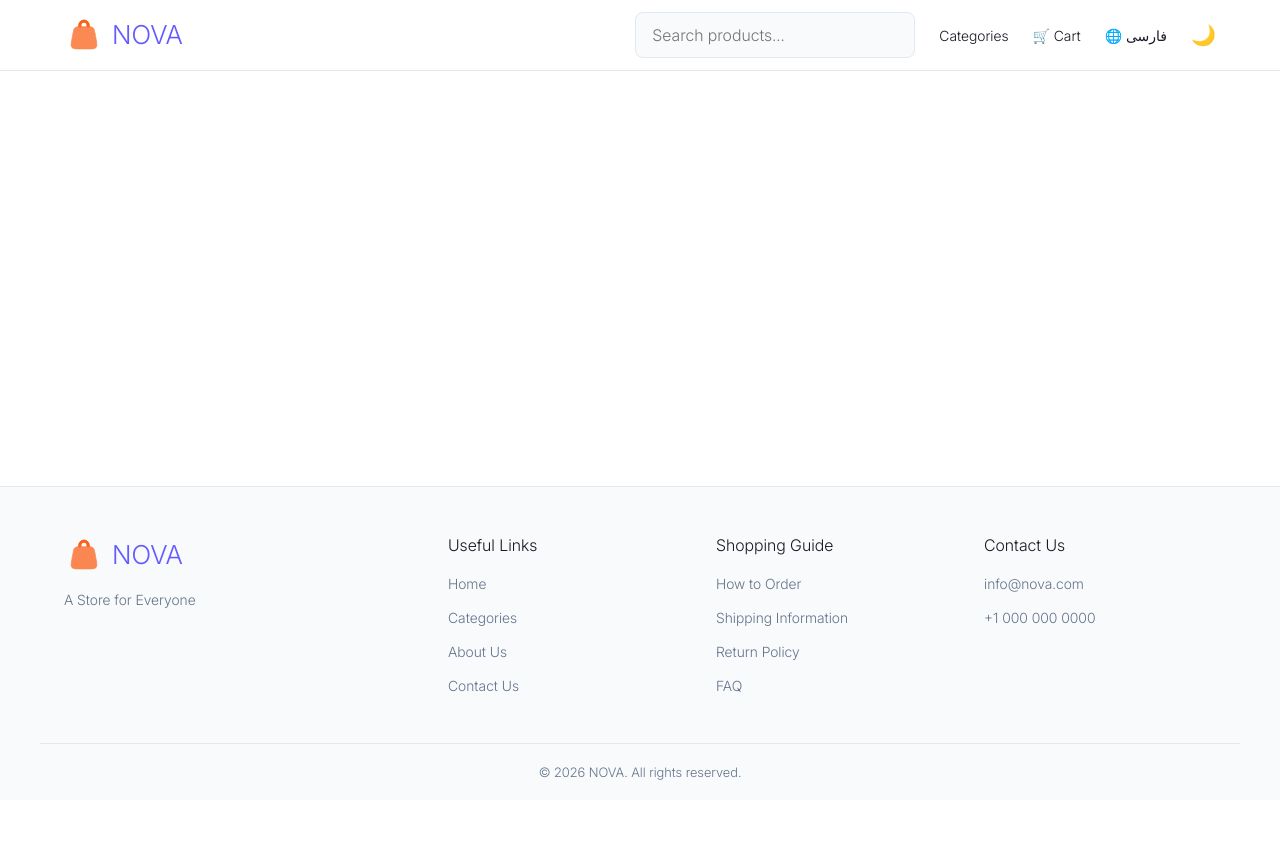
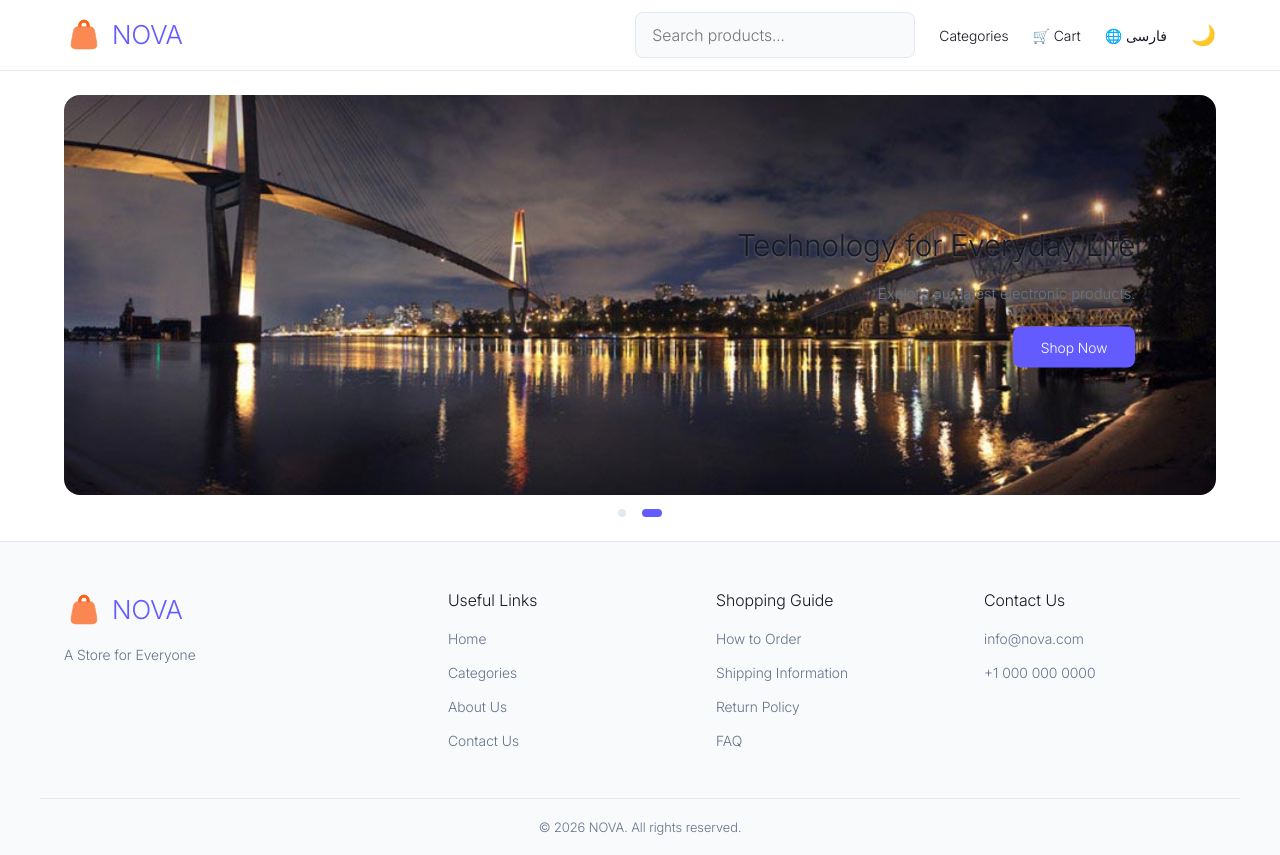
Before and after one commit to pourghasemi/novaStore, a Next.js app: page /en in a window 1280 px wide. Before the commit the page ends 800 px from the top, so only its background shows below. Built offline with nearby package versions, Linux system fonts and the light colour scheme; no server answers.

Commit message:
feat: add carousel to homepage

```diff
--- a/src/app/[locale]/page.tsx
+++ b/src/app/[locale]/page.tsx
@@ -1,5 +1,9 @@
+import Carousel from '@/components/Carousel/Carousel';
+
 export default function Home() {
   return (
-    <div></div>
+    <div>
+      <Carousel />
+    </div>
   );
 }
--- /dev/null
+++ b/src/components/Carousel/Carousel.styles.ts
@@ -0,0 +1,127 @@
+
+import styled from 'styled-components';
+import { Link } from '@/i18n/navigation';
+
+export const CarouselContainer = styled.section`
+  width: 100%;
+  max-width: 1200px;
+  margin: 24px auto;
+  padding: 0 24px;
+`;
+
+export const CarouselContent = styled.div`
+  position: relative;
+  width: 100%;
+  height: 400px;
+  overflow: hidden;
+  border-radius: 16px;
+  background: ${({ theme }) => theme.colors.card};
+
+  @media (max-width: 768px) {
+    height: 300px;
+  }
+
+  @media (max-width: 480px) {
+    height: 250px;
+  }
+`;
+
+export const CarouselImage = styled.img`
+  position: absolute;
+  inset: 0;
+  width: 100%;
+  height: 100%;
+  object-fit: cover;
+  display: block;
+`;
+
+export const CarouselText = styled.div`
+  position: absolute;
+  top: 50%;
+  right: 7%;
+  transform: translateY(-50%);
+  z-index: 1;
+  width: 40%;
+  text-align: right;
+
+  @media (max-width: 768px) {
+    right: 5%;
+    width: 50%;
+  }
+
+  @media (max-width: 480px) {
+    width: 65%;
+  }
+`;
+
+export const CarouselTitle = styled.h2`
+  color: ${({ theme }) => theme.colors.text};
+  font-size: 30px;
+  font-weight: 700;
+  line-height: 1.5;
+  margin-bottom: 12px;
+  text-shadow: 0 1px 3px rgba(255, 255, 255, 0.25);
+
+  @media (max-width: 768px) {
+    font-size: 22px;
+  }
+
+  @media (max-width: 480px) {
+    font-size: 18px;
+  }
+`;
+
+export const CarouselDescription = styled.p`
+  color: ${({ theme }) => theme.colors.textSecondary};
+  font-size: 15px;
+  line-height: 1.8;
+  margin-bottom: 20px;
+
+  @media (max-width: 480px) {
+    font-size: 12px;
+    margin-bottom: 14px;
+  }
+`;
+
+export const CarouselButton = styled(Link)`
+  display: inline-block;
+  text-decoration: none;
+  border: none;
+  border-radius: 8px;
+  padding: 12px 28px;
+  background: ${({ theme }) => theme.colors.primary};
+  color: white;
+  font-size: 14px;
+  font-weight: 600;
+  cursor: pointer;
+  transition: opacity 0.2s ease;
+
+  &:hover {
+    opacity: 0.85;
+  }
+
+  @media (max-width: 480px) {
+    padding: 10px 20px;
+    font-size: 12px;
+  }
+`;
+
+export const CarouselControls = styled.div`
+  display: flex;
+  align-items: center;
+  justify-content: center;
+  gap: 16px;
+  margin-top: 14px;
+`;
+
+export const Dot = styled.button<{ $active: boolean }>`
+  width: ${({ $active }) => ($active ? '20px' : '8px')};
+  height: 8px;
+  padding: 0;
+  border: none;
+  border-radius: 10px;
+  background: ${({ theme, $active }) =>
+    $active ? theme.colors.primary : theme.colors.border};
+  cursor: pointer;
+  transition: all 0.2s ease;
+`;
--- /dev/null
+++ b/src/components/Carousel/Carousel.tsx
@@ -0,0 +1,84 @@
+
+'use client';
+
+import { useEffect, useState } from 'react';
+import { useTranslations } from 'next-intl';
+
+import {
+  CarouselContainer,
+  CarouselContent,
+  CarouselText,
+  CarouselTitle,
+  CarouselDescription,
+  CarouselButton,
+  CarouselImage,
+  CarouselControls,
+  Dot,
+} from './Carousel.styles';
+
+const slides = [
+  {
+    id: 1,
+    image: '/images/slider/slide1.jpg',
+    title: 'slide1.title',
+    description: 'slide1.description',
+  },
+  {
+    id: 2,
+    image: '/images/slider/slide2.jpg',
+    title: 'slide2.title',
+    description: 'slide2.description',
+  }
+];
+
+export default function Carousel() {
+  const t = useTranslations('HomePage');
+
+  const [activeSlide, setActiveSlide] = useState(0);
+
+  useEffect(() => {
+    const interval = setInterval(() => {
+      setActiveSlide((current) => (current + 1) % slides.length);
+    }, 5000);
+
+    return () => clearInterval(interval);
+  }, []);
+
+  const slide = slides[activeSlide];
+
+  return (
+    <CarouselContainer>
+      <CarouselContent>
+        <CarouselImage
+          src={slide.image}
+          alt={t(slide.title)}
+        />
+
+        <CarouselText>
+          <CarouselTitle>{t(slide.title)}</CarouselTitle>
+
+          <CarouselDescription>
+            {t(slide.description)}
+          </CarouselDescription>
+
+          <CarouselButton href="/products">
+            {t('shopNow')}
+          </CarouselButton>
+        </CarouselText>
+      </CarouselContent>
+
+      <CarouselControls>
+          {slides.map((item, index) => (
+            <Dot
+              key={item.id}
+              type="button"
+              $active={index === activeSlide}
+              onClick={() => setActiveSlide(index)}
+              aria-label={`Go to slide ${index + 1}`}
+              aria-current={index === activeSlide ? 'true' : undefined}
+            />
+          ))}
+      </CarouselControls>
+    </CarouselContainer>
+  );
+}
--- a/src/messages/en.json
+++ b/src/messages/en.json
@@ -3,7 +3,16 @@
   "HomePage": {
     "title": "Welcome to NOVA",
     "description": "Discover and shop your favorite products.",
-    "testButton": "Explore Products"
+    "testButton": "Explore Products",
+    "shopNow": "Shop Now",
+    "slide1": {
+        "title": "Discover Our New Collection",
+        "description": "Find your favorite products at NOVA."
+    },
+    "slide2": {
+        "title": "Technology for Everyday Life",
+        "description": "Explore our latest electronic products."
+    }
   },
   "Header": {
     "searchPlaceholder": "Search products...",
--- a/src/messages/fa.json
+++ b/src/messages/fa.json
@@ -3,7 +3,16 @@
   "HomePage": {
     "title": "به NOVA خوش آمدید",
     "description": "محصولات مورد علاقه خود را پیدا و خریداری کنید.",
-    "testButton": "مشاهده محصولات"
+    "testButton": "مشاهده محصولات",
+    "shopNow": "مشاهده محصولات",
+    "slide1": {
+    "title": "جدیدترین محصولات نوا",
+    "description": "محصولات مورد علاقه خود را در نوا پیدا کنید."
+    },
+    "slide2": {
+    "title": "تکنولوژی برای زندگی روزمره",
+    "description": "جدیدترین محصولات الکترونیکی را ببینید."
+    }
   },
   "Header": {
     "searchPlaceholder": "جستجوی محصولات...",
```
Also changed, not shown: public/Images/slider/slide1.jpg (added), public/Images/slider/slide2.jpg (added). Lines whose indentation alone changed are shown as unchanged.
